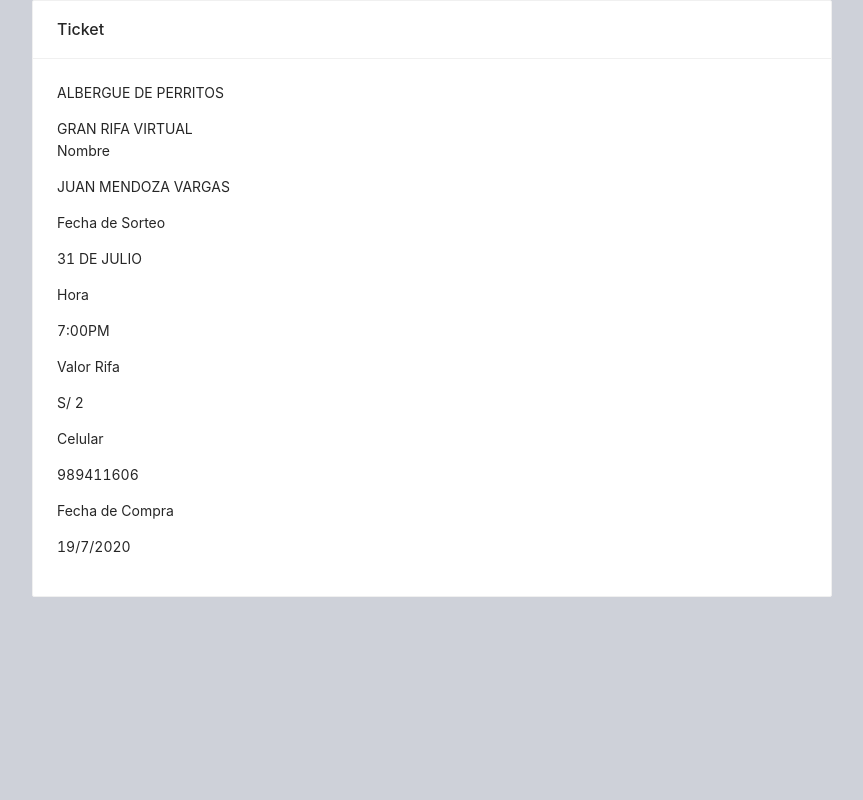
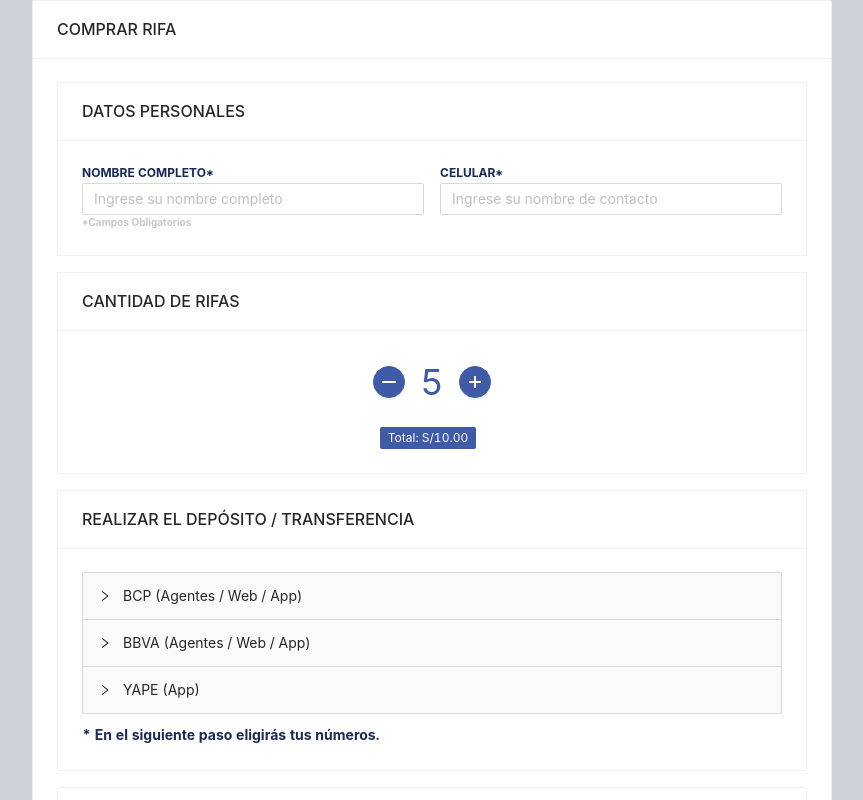
Before and after one commit to paulneo/rifarito-frontend, a React (Create React App) app: page / in a window 1280 px wide. Shown: the top 800 px of the page, without its empty margins (208-1071 px from the left). Built offline with nearby package versions, Linux system fonts and the light colour scheme.

Commit message:
:lipstick: change v2

```diff
--- a/src/Components/StepOne/UI/CardGeneral/index.js
+++ b/src/Components/StepOne/UI/CardGeneral/index.js
@@ -10,6 +10,7 @@ import {
   Route,
   Link
 } from "react-router-dom";
+import Deposit from '../Deposit'
 
 const CardGeneral = () => {
 
@@ -30,6 +31,9 @@ const CardGeneral = () => {
           <MakeDeposit />
         </Col>
         <Col span={24}>
+          <Deposit />
+        </Col>
+        <Col span={24}>
           <Center>
             <Link to="/stepTwo">
               <Button type="primary" shape="round" size={'middle'} onClick={onClickOperation}>
--- a/src/Components/StepTwo/UI/Deposit/index.js
+++ b/src/Components/StepOne/UI/Deposit/index.js
@@ -2,7 +2,8 @@ import React, { useContext} from 'react';
 import { Card, Upload, Button, Input } from 'antd'
 import { Title, Divider, Question, QuestionText, Text } from './style'
 import { QuestionOutlined } from '@ant-design/icons';
-import  Context  from '../../brain/context'
+import  Context  from '../../../StepOne/brain/context'
+
 const Deposit = () => {
   const { setModal } = useContext(Context)
 
--- a/src/Components/StepTwo/UI/ModalComponent/index.js
+++ b/src/Components/StepOne/UI/ModalComponent/index.js
@@ -1,6 +1,6 @@
 import React, { useContext} from 'react';
 import { Modal, Button, Card, Collapse  } from 'antd';
-import Context from '../../brain/context'
+import Context from '../../../StepOne/brain/context'
 import BCP from '../../../../assets/imgs/BCP-Transferencia.jpg';
 import { ContentImg} from './style'
 const { Panel } = Collapse;
--- /dev/null
+++ b/src/Components/StepOne/brain/context.js
@@ -0,0 +1,20 @@
+import React, { createContext, useState } from 'react'
+import moment from 'moment'
+
+const Context = createContext()
+
+export const Provider = ({ children }) => {
+  moment.locale('es')
+  const [modal, setModal] = useState(false)
+
+  const value = {
+    modal,
+    setModal,
+
+  }
+
+  return <Context.Provider value={value}>{children}</Context.Provider>
+}
+
+export const Consumer = Context.Consumer
+export default Context
--- a/src/Components/StepOne/brain/index.js
+++ b/src/Components/StepOne/brain/index.js
@@ -1,8 +1,13 @@
 import React from 'react';
 import CardGeneral from '../UI/CardGeneral'
+import { Provider } from './context'
+import ModalComponent from '../UI/ModalComponent'
 const StepOne = () => {
   return (
-    <CardGeneral />
+    <Provider>
+      <CardGeneral />
+      <ModalComponent></ModalComponent>
+    </Provider>
   );
 };
 
--- a/src/Components/StepTwo/UI/CardGeneral/index.js
+++ b/src/Components/StepTwo/UI/CardGeneral/index.js
@@ -1,16 +1,12 @@
 import React from 'react';
 import { Card, Row, Col, } from 'antd';
 import { Btn, Center } from './style'
-import Deposit from '../Deposit'
 import Ticket from '../Ticket'
 
 const CardGeneral = () => {
   return (
     <Card title="Confirmar Operación">
       <Row gutter={[16, 16]}>
-        <Col span={24}>
-          <Deposit />
-        </Col>
         <Col span={24}>
           <Ticket />
         </Col>
--- a/src/Components/StepTwo/brain/index.js
+++ b/src/Components/StepTwo/brain/index.js
@@ -1,12 +1,10 @@
 import React from 'react';
 import CardGeneral from '../UI/CardGeneral'
 import { Provider } from './context'
-import ModalComponent from '../UI/ModalComponent'
 const StepOne = () => {
   return (
     <Provider>
       <CardGeneral />
-      <ModalComponent />
     </Provider>
   );
 };
--- a/src/Components/Ticket/index.js
+++ b/src/Components/Ticket/index.js
@@ -1,41 +1,47 @@
 import React from 'react';
 import { Card } from 'antd';
-import { Content } from './style'
+import { Content, Head, Body, SubTitle, Title, Double, InfoDouble, Footer, TextFooter, Trapeze, TitleInfo } from './style'
 
 const Ticket = () => {
   return (
     <Card title="Ticket">
-      <p>ALBERGUE DE PERRITOS</p>
-      <Content >
-        <div>GRAN RIFA VIRTUAL</div>
-        <div>
-          <p>Nombre</p>
-          <p>JUAN MENDOZA VARGAS</p>
-        </div>
-        <div>
+      <Title>ALBERGUE DE PERRITOS</Title>
+      <Content>
+        <Head>LA CASA DE AMELIE AREQUIPA</Head>
+        <Body>
           <div>
-            <p>Fecha de Sorteo</p>
-            <p>31 DE JULIO</p>
+            <TitleInfo>Nombre</TitleInfo>
+            <SubTitle>JUAN MENDOZA VARGAS</SubTitle>
           </div>
+          <Double>
+            <InfoDouble>
+              <TitleInfo>Fecha de Sorteo</TitleInfo>
+              <SubTitle>31 DE JULIO</SubTitle>
+            </InfoDouble>
+            <InfoDouble>
+              <TitleInfo>Hora</TitleInfo>
+              <SubTitle>7:00PM</SubTitle>
+            </InfoDouble>
+          </Double>
+          <Double>
+            <InfoDouble>
+              <TitleInfo>Valor Rifa</TitleInfo>
+              <SubTitle>S/ 2</SubTitle>
+            </InfoDouble>
+            <InfoDouble>
+              <TitleInfo>Celular</TitleInfo>
+              <SubTitle>989411606</SubTitle>
+            </InfoDouble>
+          </Double>
           <div>
-            <p>Hora</p>
-            <p>7:00PM</p>
+            <TitleInfo>Fecha de Compra</TitleInfo>
+            <SubTitle>19/7/2020</SubTitle>
           </div>
-        </div>
-        <div>
-          <div>
-            <p>Valor Rifa</p>
-            <p>S/ 2</p>
-          </div>
-          <div>
-            <p>Celular</p>
-            <p>989411606</p>
-          </div>
-        </div>
-        <div>
-          <p>Fecha de Compra</p>
-          <p>19/7/2020</p>
-        </div>
+        </Body>
+        <Footer>
+          <TextFooter>GRAN RIFA VIRTUAL</TextFooter>
+          <Trapeze one></Trapeze>
+        </Footer>
       </Content>
     </Card>
   );
--- a/src/Components/Ticket/style.js
+++ b/src/Components/Ticket/style.js
@@ -1,5 +1,108 @@
 import styled from 'styled-components'
 
 export const Content = styled.div`
+  border-radius: 20px;
+  box-shadow: 0 0px 10px #b5b5b5;
+  margin: 0px 20px;
+  padding: 20px 0 15px 0;
+`
+export const Head = styled.div`
+  padding: 15px 20px;
+  background: #325085;
+  color: white;
+  font-size: 20px;
+  font-weight: bold;
+`
 
+export const Body = styled.div`
+  padding: 15px 20px;
 `
+
+export const TitleInfo = styled.p`
+  font-size: 11px;
+  font-weight: 900;
+  color: #757373;
+  margin:0;
+`
+
+export const SubTitle = styled.p`
+  font-size: 18px;
+  font-weight: 700;
+  text-transform: uppercase;
+  color: #3F5AA6;
+  white-space: nowrap;
+  text-overflow: ellipsis;
+  overflow: hidden;
+  margin-bottom: 7px;
+`
+export const Double = styled.div`
+ display:flex;
+ justify-content:space-between;
+ align-items:center;
+`
+export const InfoDouble = styled.div`
+  width:50%;
+`
+export const Footer = styled.div`
+  font-weight: bold;
+  width: 100%;
+  position:relative;
+  &::before{
+    content:'';
+    height: 30px;
+    width: 32px;
+    position: absolute;
+    background: #324f84;
+    transform: skew(-35deg);
+    top: 0px;
+    right: 36%;
+  }
+  &::after{
+    content:'';
+    height: 30px;
+    width: 32px;
+    position: absolute;
+    background: #324f84;
+    transform: skew(-35deg);
+    top: 0px;
+    right: 42%;
+  }
+  @media only screen and (max-width: 768px) {
+    width: 100%;
+    &::before{
+      display:none;
+    }
+    &::after{
+      display:none;
+    }
+  }
+`
+export const TextFooter= styled.div`
+  font-size: 14px;
+  color: white;
+  padding: 4px 10px;
+  width: 50%;
+  background: #325085;
+  @media only screen and (max-width: 768px) {
+    width: 100%;
+  }
+`
+
+export const Trapeze = styled.div`
+  height: 30px;
+  width: 32px;
+  position: absolute;
+  background: #324f84;
+  transform: skew(-35deg);
+  top: 0px;
+  right: 48%;
+  @media only screen and (max-width: 768px) {
+    display:none;
+  }
+`
+export const Title = styled.p`
+  text-align: center;
+  color: #324f84;
+  font-size: 20px;
+  font-weight: bold;
+`
--- a/src/Router/index.js
+++ b/src/Router/index.js
@@ -9,9 +9,10 @@ const RouterApp = () => {
   return(
     <Router>
       <Switch>
-        {/* <Route path="/">
+        <Route path="/">
           <StepOne />
         </Route>
+        {/*
         <Route path="/stepTwo">
           <StepTwo />
         </Route> */}
@@ -21,9 +22,9 @@ const RouterApp = () => {
         {/* <Route path="/">
           <MyTickets />
         </Route> */}
-        <Route path="/">
+        {/* <Route path="/">
           <Ticket />
-        </Route>
+        </Route> */}
       </Switch>
     </Router>
   )
```
Also changed, not shown: src/Components/StepOne/UI/Deposit/style.js (renamed from src/Components/StepTwo/UI/Deposit/style.js), src/Components/StepOne/UI/ModalComponent/style.js (renamed from src/Components/StepTwo/UI/ModalComponent/style.js).
